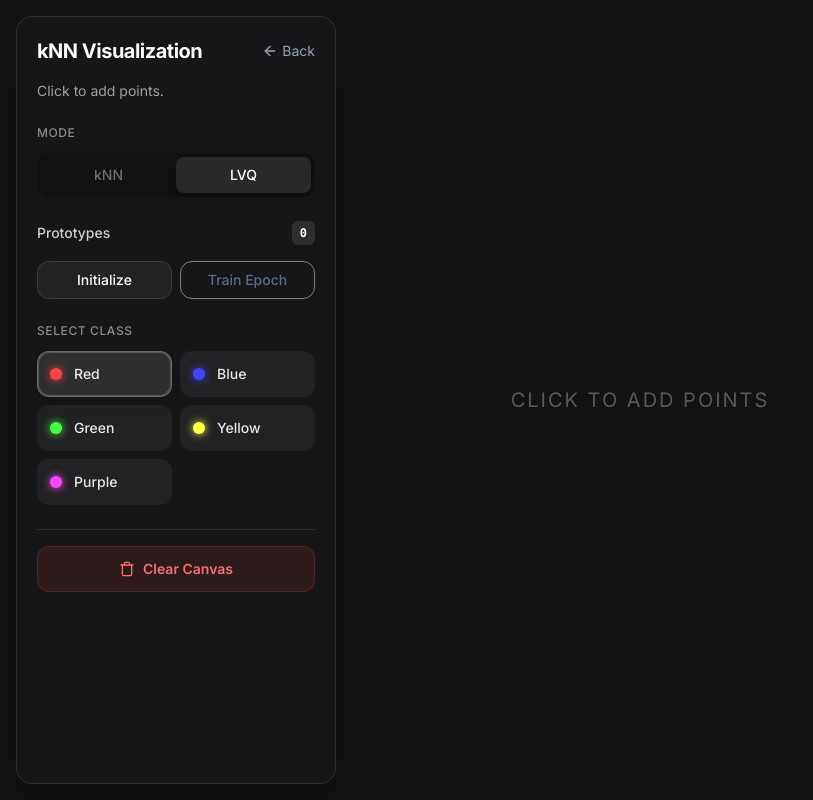
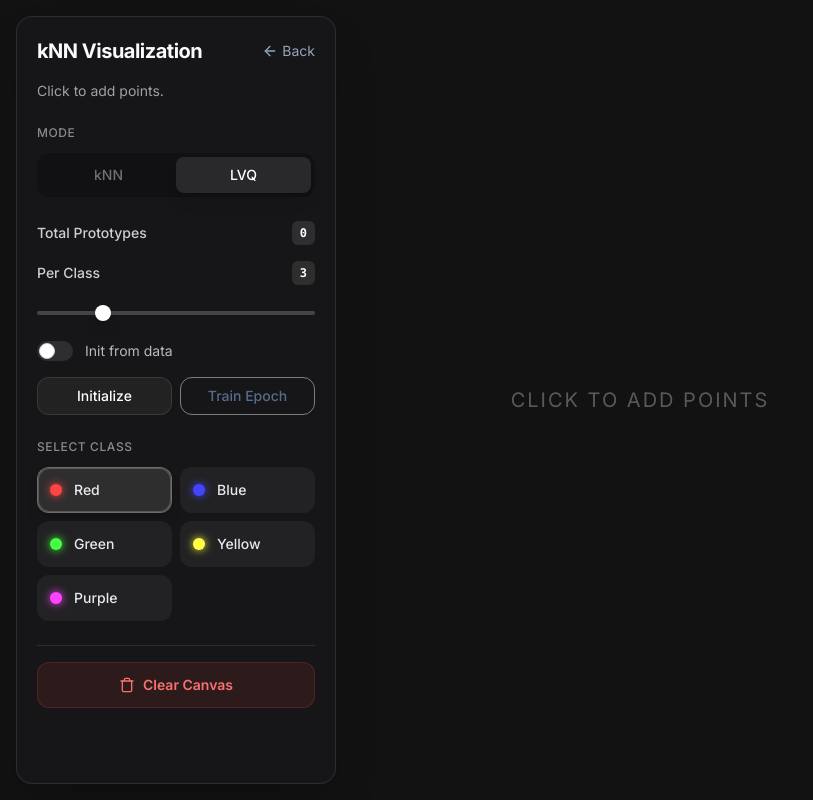
Before and after one commit to Neliott/ISD-Playground, a Vue app: page /knn-lvq in a window 1280 px wide. Both pictures are taken after a click on the button "LVQ". Shown: the whole page, without its empty margins (0-813 px from the left). Built offline with nearby package versions, Linux system fonts and the light colour scheme.

Commit message:
feat: Add controls and logic for configuring LVQ prototypes per class and their initialization method.

```diff
--- a/src/experiences/knn-lvq/Controls.vue
+++ b/src/experiences/knn-lvq/Controls.vue
@@ -26,10 +26,18 @@ defineProps({
   resolveTies: {
     type: Boolean,
     default: true
+  },
+  prototypesPerClass: {
+    type: Number,
+    default: 3
+  },
+  initFromSameClass: {
+    type: Boolean,
+    default: false
   }
 })
 
-defineEmits(['update:k', 'update:selectedClass', 'update:showLvq', 'update:resolveTies', 'clear', 'init-lvq', 'train-lvq'])
+defineEmits(['update:k', 'update:selectedClass', 'update:showLvq', 'update:resolveTies', 'update:prototypesPerClass', 'update:initFromSameClass', 'clear', 'init-lvq', 'train-lvq'])
 </script>
 
 <template>
@@ -102,9 +110,40 @@ defineEmits(['update:k', 'update:selectedClass', 'update:showLvq', 'update:resol
     <!-- LVQ Controls -->
     <div v-if="showLvq" class="flex flex-col gap-4">
       <div class="flex justify-between items-center">
-        <label class="text-sm font-medium text-white/80">Prototypes</label>
+        <label class="text-sm font-medium text-white/80">Total Prototypes</label>
         <span class="px-2 py-1 bg-white/10 rounded-md text-xs font-bold text-white font-mono">{{ prototypes.length }}</span>
       </div>
+
+      <div class="flex justify-between items-center">
+        <label for="proto-count" class="text-sm font-medium text-white/80">Per Class</label>
+        <span class="px-2 py-1 bg-white/10 rounded-md text-xs font-bold text-white font-mono">{{ prototypesPerClass }}</span>
+      </div>
+
+      <div class="relative h-6 flex items-center">
+        <input
+          id="proto-count"
+          type="range"
+          min="1"
+          max="10"
+          step="1"
+          :value="prototypesPerClass"
+          @input="$emit('update:prototypesPerClass', Number($event.target.value))"
+          class="w-full h-1 bg-white/20 rounded-full appearance-none cursor-pointer [&::-webkit-slider-thumb]:appearance-none [&::-webkit-slider-thumb]:w-4 [&::-webkit-slider-thumb]:h-4 [&::-webkit-slider-thumb]:rounded-full [&::-webkit-slider-thumb]:bg-white [&::-webkit-slider-thumb]:shadow-lg [&::-webkit-slider-thumb]:transition-transform [&::-webkit-slider-thumb]:hover:scale-110"
+        >
+      </div>
+
+      <label class="flex items-center gap-3 text-sm text-white/70 cursor-pointer group select-none">
+        <div class="relative flex items-center">
+          <input
+            type="checkbox"
+            :checked="initFromSameClass"
+            @change="$emit('update:initFromSameClass', $event.target.checked)"
+            class="peer sr-only"
+          >
+          <div class="w-9 h-5 bg-white/10 peer-focus:outline-none rounded-full peer peer-checked:after:translate-x-full peer-checked:after:border-white after:content-[''] after:absolute after:top-[2px] after:left-[2px] after:bg-white after:border-gray-300 after:border after:rounded-full after:h-4 after:w-4 after:transition-all peer-checked:bg-primary"></div>
+        </div>
+        <span class="group-hover:text-white transition-colors">Init from data</span>
+      </label>
 
       <div class="grid grid-cols-2 gap-2">
         <button
--- a/src/experiences/knn-lvq/KnnLvqView.vue
+++ b/src/experiences/knn-lvq/KnnLvqView.vue
@@ -9,6 +9,9 @@ const points = ref([])
 const prototypes = ref([])
 const showLvq = ref(false)
 const resolveTies = ref(true)
+
+const prototypesPerClass = ref(3)
+const initFromSameClass = ref(false)
 
 const classes = [
   { id: 1, name: 'Red', color: '#ff4444' },
@@ -34,8 +37,6 @@ function clearPoints() {
 
 function initLvq() {
   prototypes.value = []
-  // Create 3 prototypes per class
-  const prototypesPerClass = 3
 
   // Find bounds or use canvas size (approx 800x600)
   // Ideally we should base this on data distribution, but random is fine for MVP
@@ -43,10 +44,31 @@ function initLvq() {
   const height = window.innerHeight
 
   for (const cls of classes) {
-    for (let i = 0; i < prototypesPerClass; i++) {
+    // Filter points for this class if we are initializing from same class
+    const classPoints = initFromSameClass.value
+      ? points.value.filter(p => p.classId === cls.id)
+      : []
+
+    for (let i = 0; i < prototypesPerClass.value; i++) {
+      let x, y
+
+      if (initFromSameClass.value && classPoints.length > 0) {
+        // Pick random point from classPoints
+        const randomPoint = classPoints[Math.floor(Math.random() * classPoints.length)]
+        x = randomPoint.x
+        y = randomPoint.y
+        // Add small jitter to avoid perfect overlap
+        x += (Math.random() - 0.5) * 5
+        y += (Math.random() - 0.5) * 5
+      } else {
+        // Random position
+        x = Math.random() * width
+        y = Math.random() * height
+      }
+
       prototypes.value.push({
-        x: Math.random() * width,
-        y: Math.random() * height,
+        x,
+        y,
         classId: cls.id,
         id: Date.now() + Math.random()
       })
@@ -111,11 +133,13 @@ function trainLvq() {
     <!-- Controls Container -->
     <div class="absolute top-4 left-4 bottom-4 w-80 z-10 flex flex-col pointer-events-none">
       <div class="pointer-events-auto h-full">
-        <Controls
+  <Controls
           v-model:k="k"
           v-model:selectedClass="selectedClass"
           v-model:showLvq="showLvq"
           v-model:resolveTies="resolveTies"
+          v-model:prototypesPerClass="prototypesPerClass"
+          v-model:initFromSameClass="initFromSameClass"
           :prototypes="prototypes"
           :classes="classes"
           @clear="clearPoints"
```
